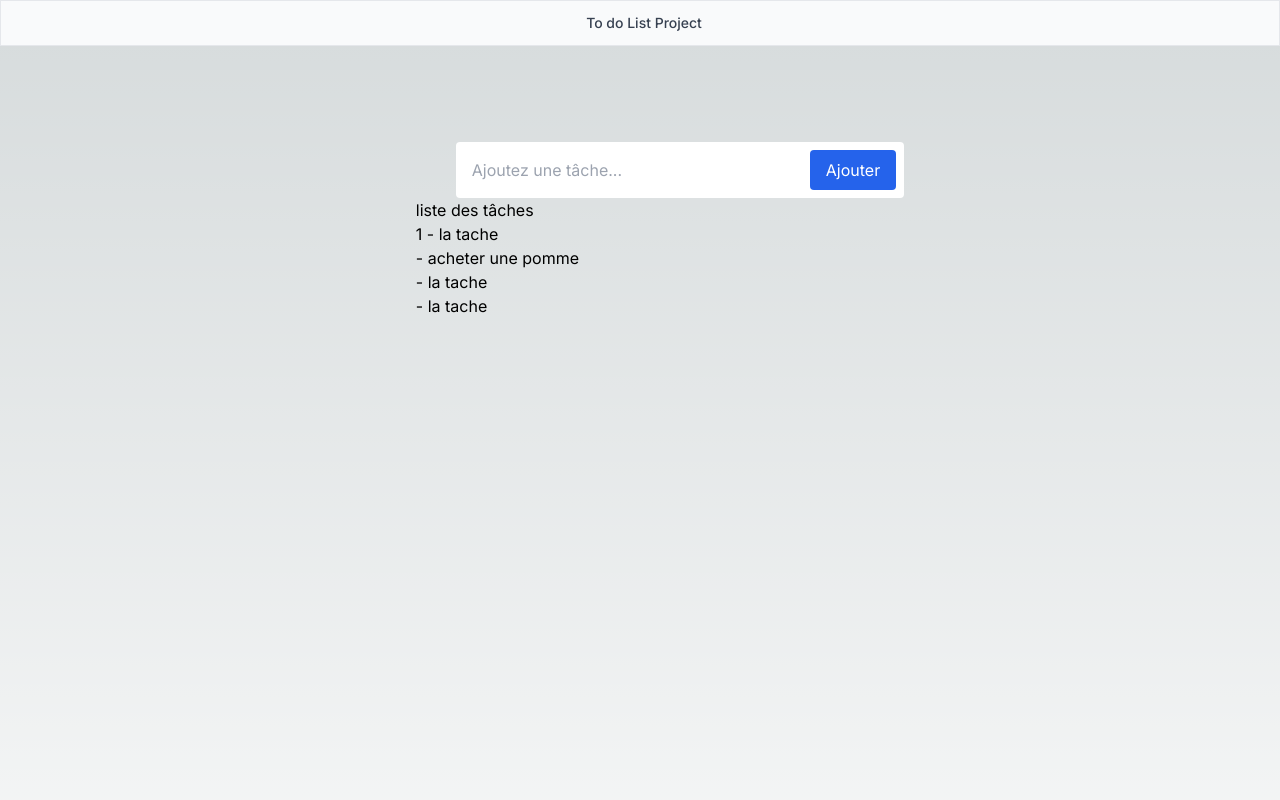
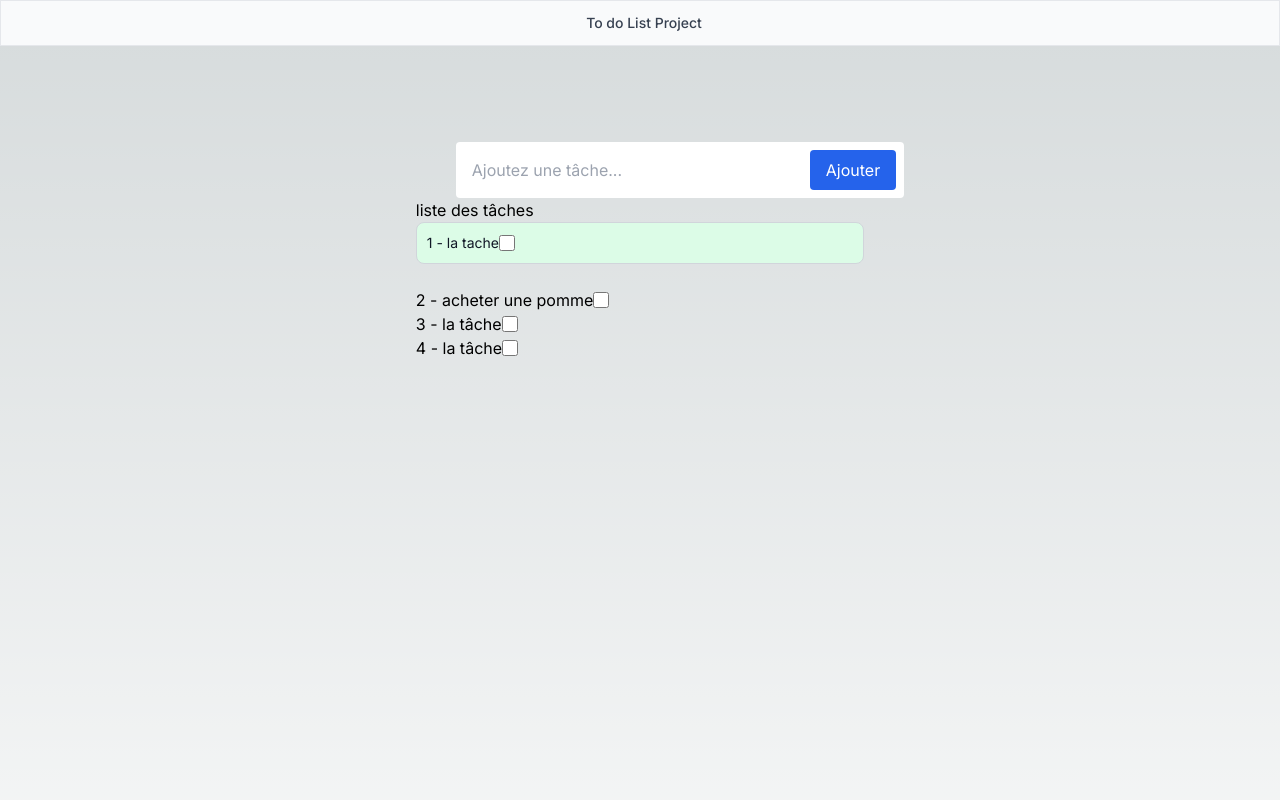
Before and after one commit to Zina07/To-Do-Project, a Next.js app: page / in a window 1280 px wide. Shown: the top 800 px of the page. Built offline with nearby package versions, Linux system fonts and the light colour scheme.

Commit message:
ajout cadre dans les items en wip

```diff
--- a/src/components/Todo.tsx
+++ b/src/components/Todo.tsx
@@ -30,12 +30,52 @@ export default function Todo() {
             Ajouter
           </button>
         </div>
+
+        {/* =============================== Liste avec Numero + Title =  désignation de la tache  + Checkbox ==================*/}
         <div className="">
           <h3> liste des tâches</h3>
-          <Item numero={1} title="la tache"/>
-          <Item  title="acheter une pomme"/>
-          <Item  title="la tache"/>
-          <Item  title="la tache"/>
+
+          <div
+            className="mb-6 bg-green-100 border border-gray-300 text-gray-900 text-sm rounded-lg focus:ring-blue-500
+            focus:border-blue-500 block w-full p-2.5 cursor-not-allowed dark:bg-gray-700 dark:border-gray-600 dark:placeholder-gray-400 dark:text-gray-400
+            dark:focus:ring-blue-500 dark:focus:border-blue-500">
+            <div className="flex items-center">
+              <Item numero={1} title="la tache" />
+              <input
+                id="checked-checkbox"
+                type="checkbox"
+                value=""
+                className="w-4 h-4 text-blue-600 bg-gray-100 border-gray-300 rounded focus:ring-blue-500 dark:focus:ring-blue-600 dark:ring-offset-gray-800 focus:ring-2 dark:bg-gray-700 dark:border-gray-600"
+              ></input>
+            </div>
+          </div>
+          <div className="flex items-center">
+            <Item numero={2} title="acheter une pomme" />{" "}
+            <input
+              id="checked-checkbox"
+              type="checkbox"
+              value=""
+              className="w-4 h-4 text-blue-600 bg-gray-100 border-gray-300 rounded focus:ring-blue-500 dark:focus:ring-blue-600 dark:ring-offset-gray-800 focus:ring-2 dark:bg-gray-700 dark:border-gray-600"
+            ></input>
+          </div>
+          <div className="flex items-center">
+            <Item numero={3} title="la tâche" />{" "}
+            <input
+              id="checked-checkbox"
+              type="checkbox"
+              value=""
+              className="w-4 h-4 text-blue-600 bg-gray-100 border-gray-300 rounded focus:ring-blue-500 dark:focus:ring-blue-600 dark:ring-offset-gray-800 focus:ring-2 dark:bg-gray-700 dark:border-gray-600"
+            ></input>
+          </div>
+          <div className="flex items-center">
+            <Item numero={4} title="la tâche" />{" "}
+            <input
+              id="checked-checkbox"
+              type="checkbox"
+              value=""
+              className="w-4 h-4 text-blue-600 bg-gray-100 border-gray-300 rounded focus:ring-blue-500 dark:focus:ring-blue-600 dark:ring-offset-gray-800 focus:ring-2 dark:bg-gray-700 dark:border-gray-600"
+            ></input>
+          </div>
         </div>
       </div>
     </div>
```
Also changed, not shown: src/components/Item.tsx (line endings or trailing spaces).
